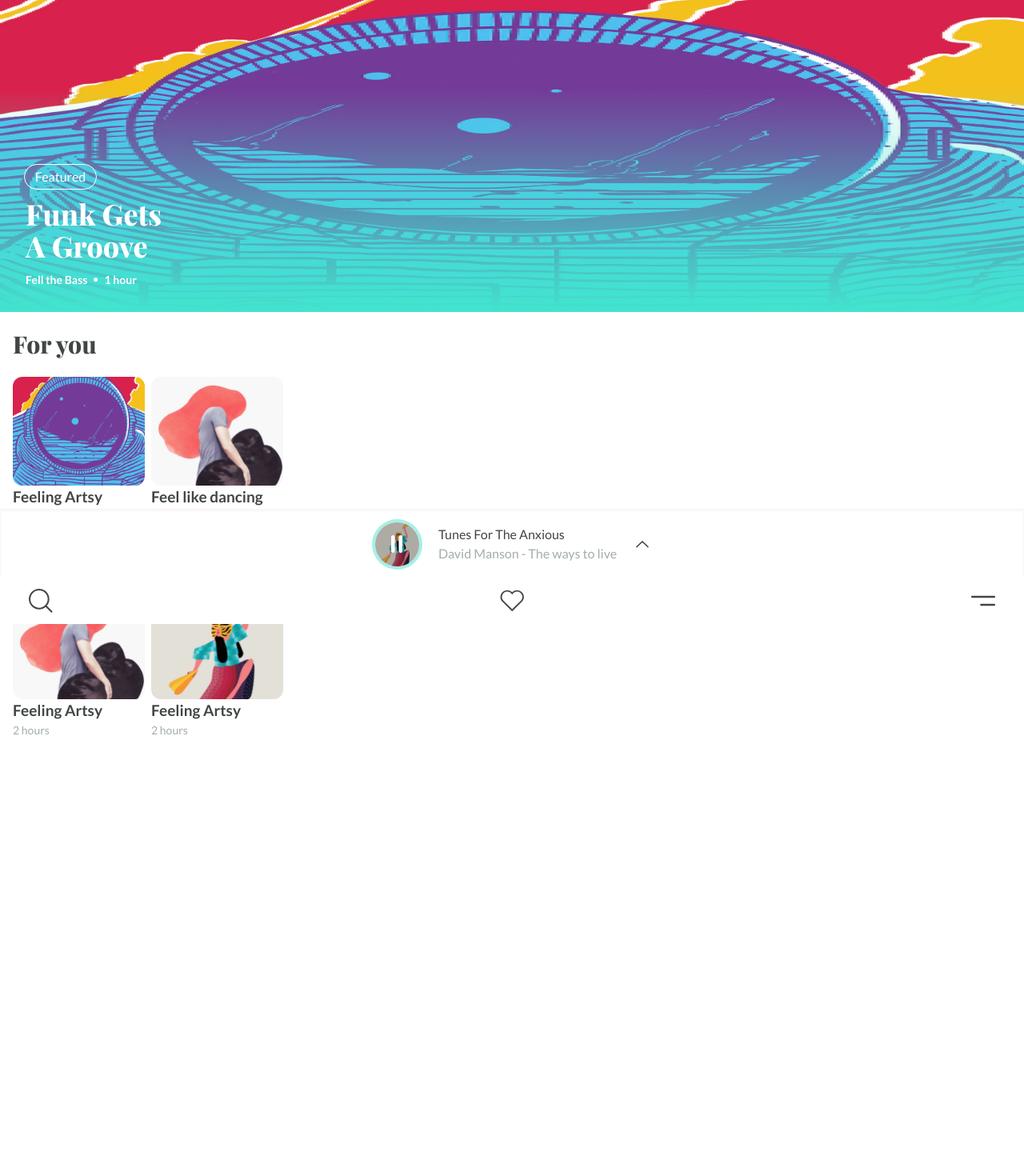
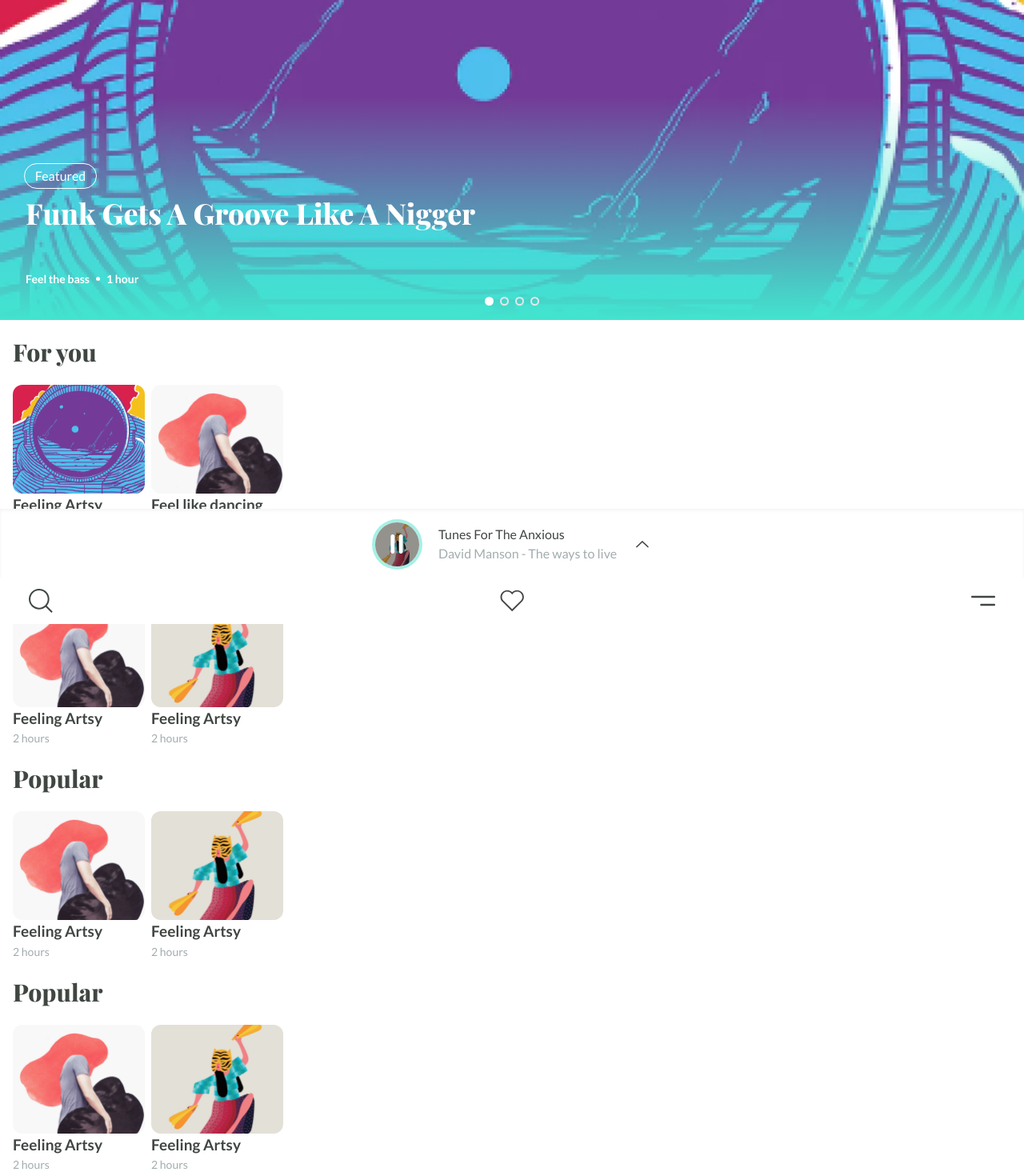
Before and after one commit to zsz20olesnica/simply, a React (Create React App) app: page /home in a window 1280 px wide. Shown: the part 20-1490 px from the top of the page at 80% size. Before the commit the page ends 1070 px from the top, so only its background shows below. Built offline with nearby package versions, Linux system fonts and the light colour scheme.

Commit message:
Animations with David

```diff
--- a/package.json
+++ b/package.json
@@ -6,11 +6,13 @@
     "@testing-library/jest-dom": "^5.16.4",
     "@testing-library/react": "^13.3.0",
     "@testing-library/user-event": "^13.5.0",
+    "flubber": "^0.4.2",
     "framer-motion": "^6.5.1",
     "react": "^18.2.0",
     "react-dom": "^18.2.0",
     "react-router-dom": "^6.3.0",
     "react-scripts": "5.0.1",
+    "typescript": "^4.7.4",
     "web-vitals": "^2.1.4"
   },
   "scripts": {
--- a/src/Components/Containers/MainPage/Main.js
+++ b/src/Components/Containers/MainPage/Main.js
@@ -1,67 +1,85 @@
-import React from 'react'
-import { Loupe, Heart, Menu, UpArrow, Pause } from '../../../Icons'
+import {React, useState } from 'react'
+import { Loupe, Heart, Menu, UpArrow, Pause, Play} from '../../../Icons'
 import { useNavigate } from 'react-router-dom'
 import PlayImage from '../../../Images/playlist2.png'
 import FeelingArtsy from '../../../Images/playlist1.png'
-import HomeHero from '../../../Images/home_hero.png'
+import HeroImage from '../../../Images/home_hero.png'
+
 import NavBar from '../../Reusable/Navbar'
 import SongTile from '../../Reusable/SongTile'
+import HomeAlbum from '../../Reusable/HomeAlbum'
 
-import { motion } from 'framer-motion';
+import { motion } from "framer-motion";
 
 export default function Main() {
 
   const history = useNavigate()
   let viewportHeight = window.innerHeight;
+  const [IsPaused, setIsPaused] = useState('false')
+
+
+
   return (
-    <motion.div transition={{duration: 0.5, ease: "easeInOut" }} initial={{y: -viewportHeight}} animate={{y: 0}} exit={{y: -viewportHeight}}
+    <motion.div initial={{opacity: 0}} animate={{opacity: 1}}
     id="maincontainer" className='mainContainer w-full relative'>
 
       {/* HeroSection */}
-      <div className='w-full h-[410px] relative'>
-            <img src={HomeHero} className='absolute z-0 w-full h-full'/>
-                <div className='absolute bottom-0 w-full h-[279px] p-8 pt-24 z-1 bg-heroGradient'>
-                    <div className='flex flex-col gap-3 z-1'>
-                        <p className='h-[28px] w-[87px] flex justify-center items-center rounded-full outline outline-offset-[1.5px] outline-1 '>Featured</p>
-                        {/* Title */}
-                        <h2 className='text-4xl font-playfair font-extrabold'>Funk Gets<br></br> A Groove</h2>
-                        {/* Album Title */}
-                        <div className='flex flex-row justify-start items-center gap-2'>
-                        <p className='font-lato font-bold text-[14px]'>Fell the Bass</p>
-                        {/* Dot */}
-                        <div className='w-[5px] h-[5px] rounded-full bg-white'></div>
-                        {/* Time */}
-                        <p className='font-lato font-bold text-[14px]'>1 hour</p>
-                        </div>
-                    </div>
-            </div>
-      </div>
+      <HomeAlbum image={HeroImage} time={'1 hour'} title={'Feel the bass'} album_title={'Funk Gets A Groove Like A Nigger '}/>
 
       {/* FORYOU Section */}
-      <div className='w-full flex flex-col px-4'>
-          <h3 className='w-full text-[30px] text-secondary font-playfair font-extrabold my-[18px]'>For you</h3>
+      <motion.div initial={{opacity: 0}}  whileInView={{ opacity: 1 }} viewport={{ once: true, amount: 0.8 }}
+      className='w-full flex flex-col px-4'>
+          <motion.h3 transition={{delay: 0.1, duration: 0.5}} initial={{x: -120}} animate={{x: 0}}
+          className='w-full text-[30px] text-secondary font-playfair font-extrabold my-[18px]'>For you</motion.h3>
           {/* ContainerKafelków */}
           <div className='w-full bg-white flex flex-row gap-2 '>
-              <SongTile title={'Feeling Artsy'} time={'2 hours'} img={HomeHero}/>
+              <SongTile title={'Feeling Artsy'} time={'2 hours'} img={HeroImage}/>
               <SongTile title={'Feel like dancing'}  time={'30 min'} img={FeelingArtsy}/>
           </div>
-      </div>
+      </motion.div>
 
       {/* POPULAR Section */}
-      <div className='w-full flex flex-col px-4'>
-          <h3 className='w-full text-[30px] text-secondary font-playfair font-extrabold my-[18px]'>Popular</h3>
+      <motion.div initial={{opacity: 0}}  whileInView={{ opacity: 1 }} viewport={{ once: true, amount: 0.8 }}
+      className='w-full flex flex-col px-4'>
+          <motion.h3 transition={{delay: 0.1, duration: 0.5}} initial={{x: -120}} animate={{x: 0}}
+          className='w-full text-[30px] text-secondary font-playfair font-extrabold my-[18px]'>Popular</motion.h3>
           {/* ContainerKafelków */}
-          <div className='w-full bg-white flex flex-row gap-2 '>
+          <div className='w-full bg-white flex flex-row gap-2'>
               <SongTile title={'Feeling Artsy'} time={'2 hours'} img={FeelingArtsy}/>
               <SongTile title={'Feeling Artsy'} time={'2 hours'} img={PlayImage}/>
           </div>
-      </div>
+      </motion.div>
 
-
-
-
-
-
+      <motion.div initial={{opacity: 0}}  whileInView={{ opacity: 1 }} viewport={{ once: true, amount: 0.8 }}
+      className='w-full flex flex-col px-4'>
+          <motion.h3 transition={{delay: 0.1, duration: 0.5}} initial={{x: -120}} animate={{x: 0}}
+          className='w-full text-[30px] text-secondary font-playfair font-extrabold my-[18px]'>Popular</motion.h3>
+          {/* ContainerKafelków */}
+          <div className='w-full bg-white flex flex-row gap-2'>
+              <SongTile title={'Feeling Artsy'} time={'2 hours'} img={FeelingArtsy}/>
+              <SongTile title={'Feeling Artsy'} time={'2 hours'} img={PlayImage}/>
+          </div>
+      </motion.div>
+      <motion.div initial={{opacity: 0}}  whileInView={{ opacity: 1 }} viewport={{ once: true, amount: 0.8 }}
+      className='w-full flex flex-col px-4'>
+          <motion.h3 transition={{delay: 0.1, duration: 0.5}} initial={{x: -120}} animate={{x: 0}}
+          className='w-full text-[30px] text-secondary font-playfair font-extrabold my-[18px]'>Popular</motion.h3>
+          {/* ContainerKafelków */}
+          <div className='w-full bg-white flex flex-row gap-2'>
+              <SongTile title={'Feeling Artsy'} time={'2 hours'} img={FeelingArtsy}/>
+              <SongTile title={'Feeling Artsy'} time={'2 hours'} img={PlayImage}/>
+          </div>
+      </motion.div>
+      <motion.div initial={{opacity: 0}}  whileInView={{ opacity: 1 }} viewport={{ once: true, amount: 0.8 }}
+      className='w-full flex flex-col px-4'>
+          <motion.h3 transition={{delay: 0.1, duration: 0.5}} initial={{x: -120}} animate={{x: 0}}
+          className='w-full text-[30px] text-secondary font-playfair font-extrabold my-[18px]'>Popular</motion.h3>
+          {/* ContainerKafelków */}
+          <div className='w-full bg-white flex flex-row gap-2'>
+              <SongTile title={'Feeling Artsy'} time={'2 hours'} img={FeelingArtsy}/>
+              <SongTile title={'Feeling Artsy'} time={'2 hours'} img={PlayImage}/>
+          </div>
+      </motion.div>
 
 
 
@@ -72,10 +90,15 @@ export default function Main() {
               <div className='w-full h-full flex flex-row gap-6 justify-center items-center '>
 
                     {/* Image/Pause Container */}
-                    <div className='w-[55px] h-[55px] rounded-full ring-4 ring-primary flex flex-col justify-center items-center relative '>
+                    <div onClick={() => {setIsPaused(!IsPaused)}} className='w-[55px] h-[55px] rounded-full ring-4 ring-primary flex flex-col justify-center items-center relative '>
                         <img src={PlayImage} className='absolute rounded-full h-full'/>
-                        <div className='absolute rounded-full h-full w-full bg-[#1D1D1D] opacity-[27%]'></div>
-                        <Pause className={'h-[22px] w-[14px] !fill-white bg-transparent absolute'}/>
+                        <div className='absolute rounded-full h-full w-full bg-[#1D1D1D] bg-opacity-[40%]'>
+                            <div className='w-full h-full flex flex-row justify-center items-center'>
+                            {IsPaused? <Pause className={'!fill-white w-6 h-6 '}/>:<Play className={'w-10 h-10'}second_fill='#fff'/>}
+                            </div>
+                        </div>
+
+
                     </div>
                     {/* Song title/author container */}
                     <div className='flex flex-col justify-center items-start'>
--- /dev/null
+++ b/src/Components/Reusable/HomeAlbum.js
@@ -0,0 +1,34 @@
+import React from "react";
+import { motion } from 'framer-motion';
+
+export default function HomeAlbum({image, time, album_title, title }) {
+      return (
+
+      <div className='w-full h-[420px] relative'>
+            <motion.img transition={{duration: 1}} initial={{opacity: 0.8}} animate={{opacity: 1}} src={image} className='absolute z-0 w-full h-full object-cover' />
+                <div className='absolute bottom-0 w-full h-[279px] p-8 pt-[85px] z-1 bg-heroGradient'>
+                    <div className='flex flex-col gap-3 z-1'>
+                        <p className='h-[28px] w-[87px] flex justify-center items-center rounded-full outline outline-offset-[1.5px] outline-1 '>Featured</p>
+                        {/* Title */}
+                        <motion.h2 transition={{delay: 0.3}} initial={{opacity: 0}} animate={{opacity: 1}}
+                        // Do zrobienia: Ucinanie tytułu jestli jest za dlugi za pomoca js
+                        className='text-4xl font-playfair font-extrabold break-words h-20'>{album_title}</motion.h2>
+                        {/* Album Title */}
+                        <motion.div transition={{delay: 0.5}} initial={{opacity: 0}} animate={{opacity: 1}} className='flex flex-row justify-start items-center gap-2'>
+                        <p className='font-lato font-bold text-[14px]'>{title}</p>
+                        {/* Dot */}
+                        <div className='w-[5px] h-[5px] rounded-full bg-white'></div>
+                        {/* Time */}
+                        <p className='font-lato font-bold text-[14px]'>{time}</p>
+                        </motion.div>
+                        <div className='flex flex-row gap-2 self-center'>
+                            <div className='w-[11px] h-[11px] rounded-full bg-white'></div>
+                            <div className='w-[11px] h-[11px] rounded-full border-2'></div>
+                            <div className='w-[11px] h-[11px] rounded-full border-2'></div>
+                            <div className='w-[11px] h-[11px] rounded-full border-2'></div>
+                        </div>
+                    </div>
+                </div>
+      </div>);
+
+    }
--- a/src/Components/Reusable/Navbar.js
+++ b/src/Components/Reusable/Navbar.js
@@ -11,9 +11,9 @@ export default function Navbar() {
     return (
     <div
      className='navBar bg-white w-full h-[58px] gap-2 bottom-0  px-[36px] py-[16px]  navbar flex justify-between items-center fixed z-10'>
-        <button onClick={() => history('/search')}><Loupe className={'h-[30px] w-[30px] !fill-secondary'}/></button>
-        <button onClick={() => history('/favorites')}><Heart className={'h-[30px] w-[30px] !fill-secondary'} /></button>
-        <button onClick={() => history('/settings')}><Menu  className={'h-[30px] w-[30px] !fill-secondary '}/></button>
+        <motion.button whileTap={{ scale: 0.9 }} onClick={() => history('/search')}><Loupe className={'h-[30px] w-[30px] !fill-secondary'}/></motion.button>
+        <motion.button whileTap={{ scale: 0.9 }} onClick={() => history('/favorites')}><Heart className={'h-[30px] w-[30px] !fill-secondary'} /></motion.button>
+        <motion.button whileTap={{ scale: 0.9 }} onClick={() => history('/settings')}><Menu  className={'h-[30px] w-[30px] !fill-secondary '}/></motion.button>
     </div>
   )
 }
--- a/src/Components/Reusable/SongTile.js
+++ b/src/Components/Reusable/SongTile.js
@@ -1,12 +1,18 @@
 import React from 'react'
 import { useNavigate } from 'react-router-dom'
+
+import { motion } from 'framer-motion'
+
+
 export default function SongTile({title, img, time}) {
     const history = useNavigate()
   return (
-    <div onClick={() => history('/player')} className='flex flex-col items-start justify-center'>
+    <div  onClick={() => history('/player')} className='flex flex-col items-start justify-center'>
         <img src={img} alt={img} className='h-[136px] w-[165px] rounded-[12px] object-cover'></img>
-        <h4 className='font-lato text-[19px] text-secondary font-bold'>{title}</h4>
-        <p className='font-lato text-[14px] text-tertiary'>{time}</p>
+        <motion.h4 transition={{delay: 0.5}} initial={{opacity: 0}} animate={{opacity: 1}}
+         className='font-lato text-[19px] text-secondary font-bold'>{title}</motion.h4>
+        <motion.p transition={{delay: 1}} initial={{opacity: 0}} animate={{opacity: 1}}
+        className='font-lato text-[14px] text-tertiary'>{time}</motion.p>
     </div>
   )
 }
--- a/src/Icons.js
+++ b/src/Icons.js
@@ -1,10 +1,14 @@
 import React from 'react'
 
-export function Pause({ className }) {
-  return <svg className={className} width="14" height="22" viewBox="0 0 14 22" fill="none" ><path d="M13.923 2.25C13.923 1.00736 12.9156 0 11.673 0C10.4303 0 9.42297 1.00736 9.42297 2.25V19.667C9.42297 20.9096 10.4303 21.917 11.673 21.917C12.9156 21.917 13.923 20.9096 13.923 19.667V2.25Z"/><path d="M4.5 2.25C4.5 1.00736 3.49264 0 2.25 0C1.00736 0 0 1.00736 0 2.25V19.667C0 20.9096 1.00736 21.917 2.25 21.917C3.49264 21.917 4.5 20.9096 4.5 19.667V2.25Z"/>
+export function Pause({ className, first_fill ,second_fill }) {
+    return <svg className={className} width="14" height="22" viewBox="0 0 14 22" fill="none"><path d="M13.923 2.25C13.923 1.00736 12.9156 0 11.673 0C10.4303 0 9.42297 1.00736 9.42297 2.25V19.667C9.42297 20.9096 10.4303 21.917 11.673 21.917C12.9156 21.917 13.923 20.9096 13.923 19.667V2.25Z" fill={first_fill}/><path d="M4.5 2.25C4.5 1.00736 3.49264 0 2.25 0C1.00736 0 0 1.00736 0 2.25V19.667C0 20.9096 1.00736 21.917 2.25 21.917C3.49264 21.917 4.5 20.9096 4.5 19.667V2.25Z" fill={second_fill}/>
   </svg>
 
 }
+export function Play({ className, first_fill ,second_fill }) {
+    return <svg className={className} width="54" height="54" viewBox="0 0 54 54" fill="none"><path d="M26.833 53.666C41.6525 53.666 53.666 41.6525 53.666 26.833C53.666 12.0135 41.6525 0 26.833 0C12.0135 0 0 12.0135 0 26.833C0 41.6525 12.0135 53.666 26.833 53.666Z" fill={first_fill} /><path d="M21.999 41.753L39.715 29.044C40.0943 28.8232 40.4092 28.5068 40.6281 28.1262C40.8469 27.7457 40.962 27.3145 40.962 26.8755C40.962 26.4366 40.8469 26.0053 40.6281 25.6248C40.4092 25.2443 40.0943 24.9278 39.715 24.707L21.999 11.998L21.974 11.98C20.862 11.195 18.974 11.78 18.974 12.9V40.851C18.974 41.97 20.86 42.551 21.974 41.771L21.999 41.753Z" fill={second_fill}/></svg>
+}
+
 
 export function Prev({ className }) {
     return <svg className={className} width="29" height="31" viewBox="0 0 29 31" fill="none"><path d="M25.0009 0.628946L7.28491 13.3379C6.90553 13.5587 6.59064 13.8752 6.37183 14.2557C6.15301 14.6362 6.03784 15.0675 6.03784 15.5064C6.03784 15.9454 6.15301 16.3767 6.37183 16.7572C6.59064 17.1377 6.90553 17.4542 7.28491 17.675L25.0009 30.384L25.0259 30.402C26.1379 31.187 28.0259 30.602 28.0259 29.482L28.0259 1.53098C28.0259 0.411985 26.1399 -0.16906 25.0259 0.610941L25.0009 0.628946Z" /><path d="M0 28C0 29.6569 1.34315 31 3 31C4.65685 31 6 29.6569 6 28L6 3C6 1.34315 4.65685 0 3 0C1.34315 0 0 1.34315 0 3L0 28Z" /></svg>
@@ -15,9 +19,15 @@ export function Next({ className }) {
 
 }
 
-export function Play({ className }) {
-    return <svg className={className} width="54" height="54" viewBox="0 0 54 54" fill="none"><path d="M26.833 53.666C41.6525 53.666 53.666 41.6525 53.666 26.833C53.666 12.0135 41.6525 0 26.833 0C12.0135 0 0 12.0135 0 26.833C0 41.6525 12.0135 53.666 26.833 53.666Z" /><path d="M21.999 41.753L39.715 29.044C40.0943 28.8232 40.4092 28.5068 40.6281 28.1262C40.8469 27.7457 40.962 27.3145 40.962 26.8755C40.962 26.4366 40.8469 26.0053 40.6281 25.6248C40.4092 25.2443 40.0943 24.9278 39.715 24.707L21.999 11.998L21.974 11.98C20.862 11.195 18.974 11.78 18.974 12.9V40.851C18.974 41.97 20.86 42.551 21.974 41.771L21.999 41.753Z" fill="white"/></svg>
+
+export function PlayPath() {
+    return  <><path d="M26.833 53.666C41.6525 53.666 53.666 41.6525 53.666 26.833C53.666 12.0135 41.6525 0 26.833 0C12.0135 0 0 12.0135 0 26.833C0 41.6525 12.0135 53.666 26.833 53.666Z" /><path d="M21.999 41.753L39.715 29.044C40.0943 28.8232 40.4092 28.5068 40.6281 28.1262C40.8469 27.7457 40.962 27.3145 40.962 26.8755C40.962 26.4366 40.8469 26.0053 40.6281 25.6248C40.4092 25.2443 40.0943 24.9278 39.715 24.707L21.999 11.998L21.974 11.98C20.862 11.195 18.974 11.78 18.974 12.9V40.851C18.974 41.97 20.86 42.551 21.974 41.771L21.999 41.753Z" fill="white"/></>
 }
+
+export function PausePath() {
+    return  <><path d="M13.923 2.25C13.923 1.00736 12.9156 0 11.673 0C10.4303 0 9.42297 1.00736 9.42297 2.25V19.667C9.42297 20.9096 10.4303 21.917 11.673 21.917C12.9156 21.917 13.923 20.9096 13.923 19.667V2.25Z"/><path d="M4.5 2.25C4.5 1.00736 3.49264 0 2.25 0C1.00736 0 0 1.00736 0 2.25V19.667C0 20.9096 1.00736 21.917 2.25 21.917C3.49264 21.917 4.5 20.9096 4.5 19.667V2.25Z"/></>
+}
+
 
 export function Undo({ className }) {
     return <svg className={className} width="54" height="54" viewBox="0 0 54 54" fill="none"><path d="M26.861 53.722C41.6959 53.722 53.722 41.6959 53.722 26.861C53.722 12.0261 41.6959 0 26.861 0C12.0261 0 0 12.0261 0 26.861C0 41.6959 12.0261 53.722 26.861 53.722Z" fill="#404642"/><path d="M20.4231 26.024C20.2913 26.1273 20.1847 26.2593 20.1114 26.41C20.0381 26.5606 20 26.7259 20 26.8935C20 27.061 20.0381 27.2263 20.1114 27.377C20.1847 27.5276 20.2913 27.6596 20.4231 27.763L29.9171 38.714C30.0042 38.854 30.1228 38.9718 30.2634 39.0579C30.4041 39.144 30.5629 39.1961 30.7272 39.21C30.8916 39.2239 31.0569 39.1992 31.21 39.1379C31.3631 39.0766 31.4997 38.9804 31.6091 38.857L32.6431 38.011C32.7839 37.9286 32.9021 37.8127 32.9873 37.6736C33.0725 37.5345 33.1219 37.3765 33.1312 37.2137C33.1405 37.0508 33.1094 36.8882 33.0406 36.7403C32.9719 36.5924 32.8676 36.4638 32.7371 36.366L24.3241 26.872L32.7371 17.657C33.3011 17.046 33.2541 16.576 32.5961 16.106L31.5621 15.357C31.448 15.2336 31.3073 15.1378 31.1508 15.0767C30.9942 15.0157 30.8258 14.991 30.6583 15.0046C30.4908 15.0182 30.3286 15.0697 30.1839 15.1551C30.0392 15.2406 29.9158 15.3578 29.8231 15.498L20.4231 26.024Z" fill="white"/></svg>
@@ -60,6 +70,8 @@ export function UpArrow({ className }) {
     return <svg className={className} width="16" height="9" viewBox="0 0 16 9" fill="none" ><path d="M8.24401 0.183995C8.20169 0.126913 8.14658 0.0805359 8.08311 0.0485811C8.01964 0.0166264 7.94957 -1.71661e-05 7.87851 -1.71661e-05C7.80745 -1.71661e-05 7.73737 0.0166264 7.6739 0.0485811C7.61043 0.0805359 7.55533 0.126913 7.51301 0.183995L0.204008 7.149C0.144173 7.18857 0.094543 7.24173 0.0591681 7.30414C0.0237932 7.36654 0.00367555 7.43643 0.000457953 7.5081C-0.00275965 7.57976 0.0110136 7.65117 0.0406534 7.7165C0.0702932 7.78183 0.11496 7.83922 0.171007 7.88399L0.537008 8.33899C0.770008 8.61899 0.969009 8.61899 1.23701 8.37399L7.91601 2.07399L14.558 8.37399C14.824 8.61899 15.023 8.58399 15.223 8.30399L15.555 7.84899C15.609 7.80155 15.6511 7.74202 15.6778 7.67525C15.7045 7.60848 15.7151 7.53636 15.7086 7.46474C15.7022 7.39312 15.679 7.32403 15.6408 7.26308C15.6026 7.20214 15.5506 7.15106 15.489 7.11399L8.24401 0.183995Z" fill="#404642"/></svg>
 }
 
+
+
 export function DownArrow({ className }) {
     return <svg className={className} width="38" height="38" viewBox="0 0 38 38" fill="none"><path d="M19 38C29.4934 38 38 29.4934 38 19C38 8.50659 29.4934 0 19 0C8.50659 0 0 8.50659 0 19C0 29.4934 8.50659 38 19 38Z" fill="#D9DAD9"/><path d="M18.21 24.464C18.287 24.563 18.3855 24.6432 18.4982 24.6984C18.6108 24.7535 18.7346 24.7822 18.86 24.7822C18.9854 24.7822 19.1092 24.7535 19.2219 24.6984C19.3345 24.6432 19.4331 24.563 19.51 24.464L27.66 17.394C27.764 17.3287 27.8512 17.2399 27.9148 17.1349C27.9784 17.0299 28.0166 16.9115 28.0263 16.7891C28.0361 16.6667 28.017 16.5437 27.9708 16.43C27.9246 16.3162 27.8524 16.2149 27.76 16.134L27.13 15.364C27.0688 15.259 26.9825 15.1709 26.8789 15.1074C26.7753 15.0439 26.6576 15.007 26.5363 15.0001C26.415 14.9932 26.2939 15.0164 26.1837 15.0677C26.0736 15.1189 25.9778 15.1967 25.905 15.294L18.835 21.559L11.98 15.294C11.525 14.874 11.175 14.909 10.825 15.399L10.265 16.169C10.1734 16.2543 10.1024 16.3594 10.0574 16.4762C10.0123 16.593 9.99445 16.7185 10.005 16.8432C10.0156 16.968 10.0545 17.0887 10.1185 17.1962C10.1826 17.3037 10.2703 17.3953 10.375 17.464L18.21 24.464Z" fill="white"/></svg>
 }
@@ -69,8 +81,7 @@ export function LeftArrow({ className }) {
 }
 
 export function DownArrowWhite({ className }) {
-    return <svg  className={className} width="38" height="38" viewBox="0 0 38 38" fill="none" xmlns="http://www.w3.org/2000/svg">
-    <path d="M19 38C29.4934 38 38 29.4934 38 19C38 8.50659 29.4934 0 19 0C8.50659 0 0 8.50659 0 19C0 29.4934 8.50659 38 19 38Z" fill="white"/><path d="M18.21 24.464C18.287 24.5631 18.3855 24.6432 18.4982 24.6984C18.6108 24.7535 18.7346 24.7822 18.86 24.7822C18.9854 24.7822 19.1092 24.7535 19.2219 24.6984C19.3345 24.6432 19.4331 24.5631 19.51 24.464L27.66 17.394C27.764 17.3287 27.8512 17.24 27.9148 17.135C27.9784 17.0299 28.0166 16.9115 28.0263 16.7891C28.0361 16.6667 28.017 16.5437 27.9708 16.43C27.9246 16.3163 27.8524 16.2149 27.76 16.134L27.13 15.364C27.0688 15.2591 26.9825 15.1709 26.8789 15.1074C26.7753 15.0439 26.6576 15.0071 26.5363 15.0001C26.415 14.9932 26.2939 15.0164 26.1837 15.0677C26.0736 15.119 25.9778 15.1967 25.905 15.294L18.835 21.559L11.98 15.294C11.525 14.874 11.175 14.909 10.825 15.399L10.265 16.169C10.1734 16.2543 10.1024 16.3594 10.0574 16.4762C10.0123 16.593 9.99445 16.7185 10.005 16.8433C10.0156 16.968 10.0545 17.0887 10.1185 17.1962C10.1826 17.3038 10.2703 17.3953 10.375 17.464L18.21 24.464Z" fill="#404642"/></svg>
+    return <svg  className={className} width="38" height="38" viewBox="0 0 38 38" fill="none" ><path d="M19 38C29.4934 38 38 29.4934 38 19C38 8.50659 29.4934 0 19 0C8.50659 0 0 8.50659 0 19C0 29.4934 8.50659 38 19 38Z" fill="white"/><path d="M18.21 24.464C18.287 24.5631 18.3855 24.6432 18.4982 24.6984C18.6108 24.7535 18.7346 24.7822 18.86 24.7822C18.9854 24.7822 19.1092 24.7535 19.2219 24.6984C19.3345 24.6432 19.4331 24.5631 19.51 24.464L27.66 17.394C27.764 17.3287 27.8512 17.24 27.9148 17.135C27.9784 17.0299 28.0166 16.9115 28.0263 16.7891C28.0361 16.6667 28.017 16.5437 27.9708 16.43C27.9246 16.3163 27.8524 16.2149 27.76 16.134L27.13 15.364C27.0688 15.2591 26.9825 15.1709 26.8789 15.1074C26.7753 15.0439 26.6576 15.0071 26.5363 15.0001C26.415 14.9932 26.2939 15.0164 26.1837 15.0677C26.0736 15.119 25.9778 15.1967 25.905 15.294L18.835 21.559L11.98 15.294C11.525 14.874 11.175 14.909 10.825 15.399L10.265 16.169C10.1734 16.2543 10.1024 16.3594 10.0574 16.4762C10.0123 16.593 9.99445 16.7185 10.005 16.8433C10.0156 16.968 10.0545 17.0887 10.1185 17.1962C10.1826 17.3038 10.2703 17.3953 10.375 17.464L18.21 24.464Z" fill="#404642"/></svg>
 
 }
 
```
Also changed, not shown: src/Components/Containers/PlayerPage/Player.js (+29 -14 lines), 1 other file (tests, documents, lock files or other folders).
